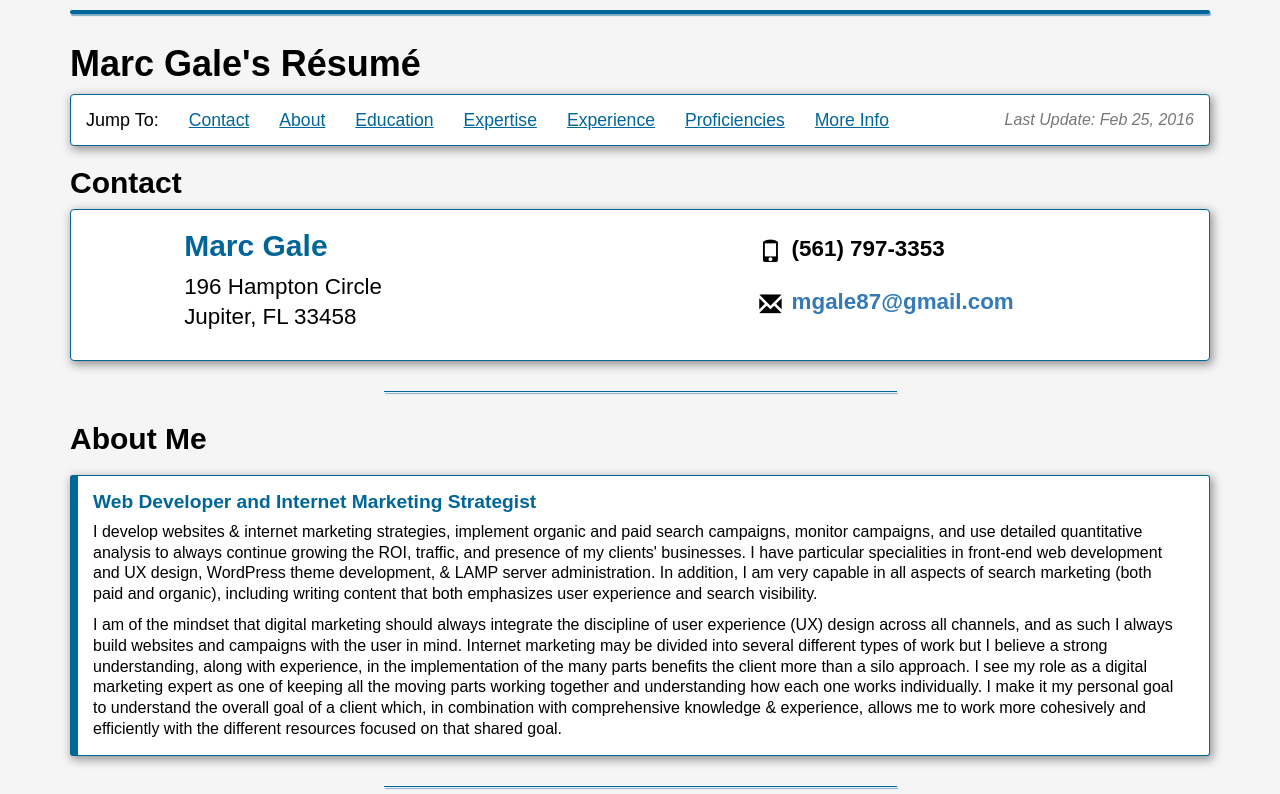
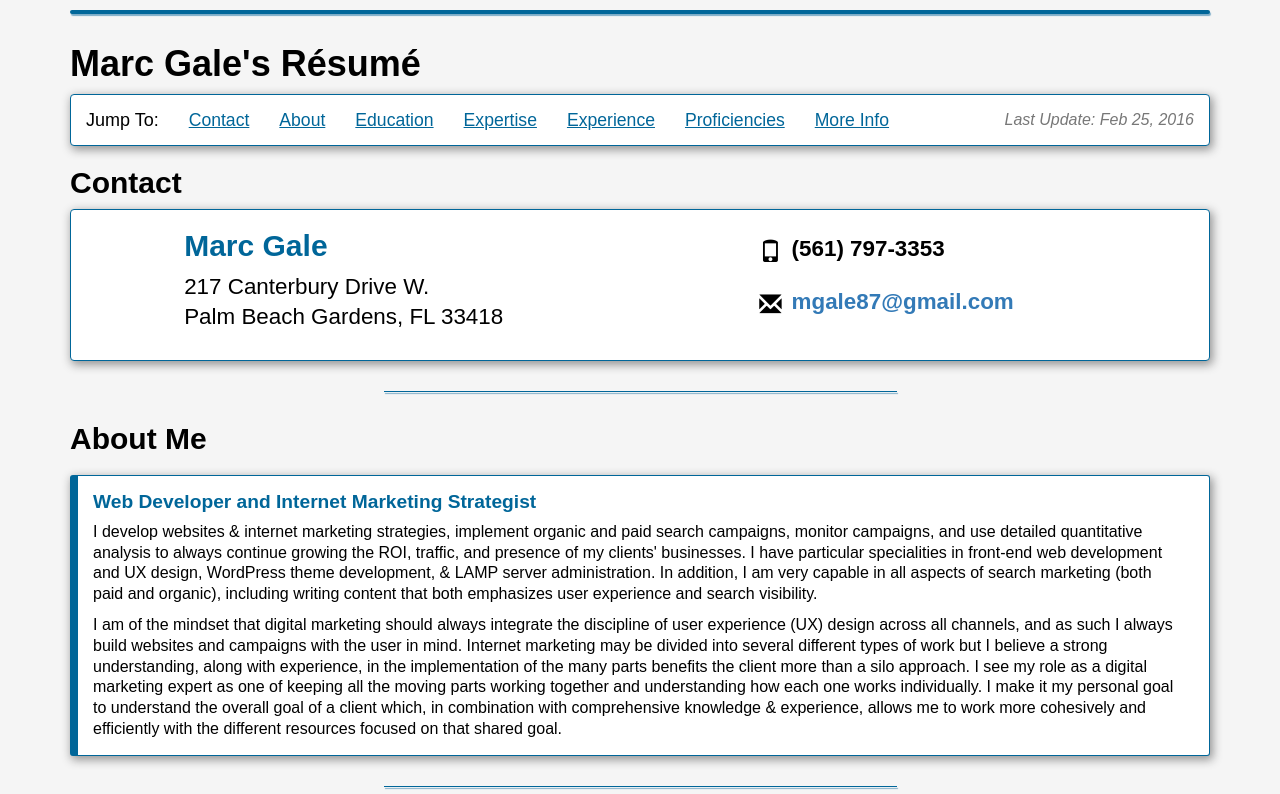
Before and after one commit to GaleForce/marc-gale-resume, a plain HTML site: page index.html in a window 1280 px wide. Shown: the top 794 px of the page. Drawn offline with nearby package versions, Linux system fonts and the light colour scheme; a script that the page names is missing.

Commit message:
MG - Updated dates and address

```diff
--- a/index.html
+++ b/index.html
@@ -12,7 +12,7 @@
 
 
 
-    <meta name="Marc Gale's resume, updated September 2015." content="">
+    <meta name="Marc Gale's resume, updated March 2018." content="">
 
     <meta name="author" content="Marc Gale">
 
@@ -20,7 +20,7 @@
 
 
 
-    <title>Marc Gale - Resume 2015</title>
+    <title>Marc Gale - Resume 2018</title>
 
 
 
@@ -166,9 +166,9 @@
 
 				<h2 class="main-name">Marc Gale</h2>
 
-				<p>196 Hampton Circle<br>
+				<p>217 Canterbury Drive W.<br>
 
-				   Jupiter, FL 33458</p>
+				   Palm Beach Gardens, FL 33418</p>
 
 			</div>
 
```
